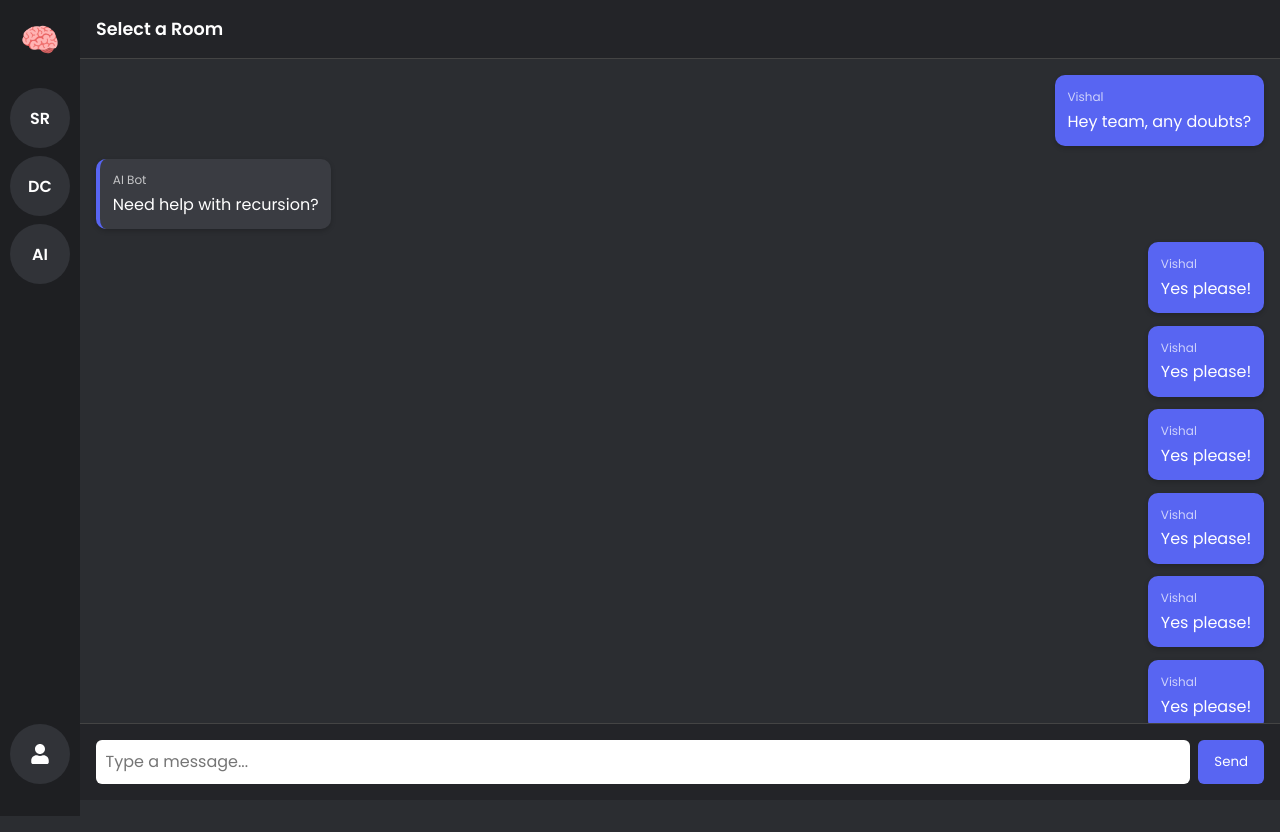
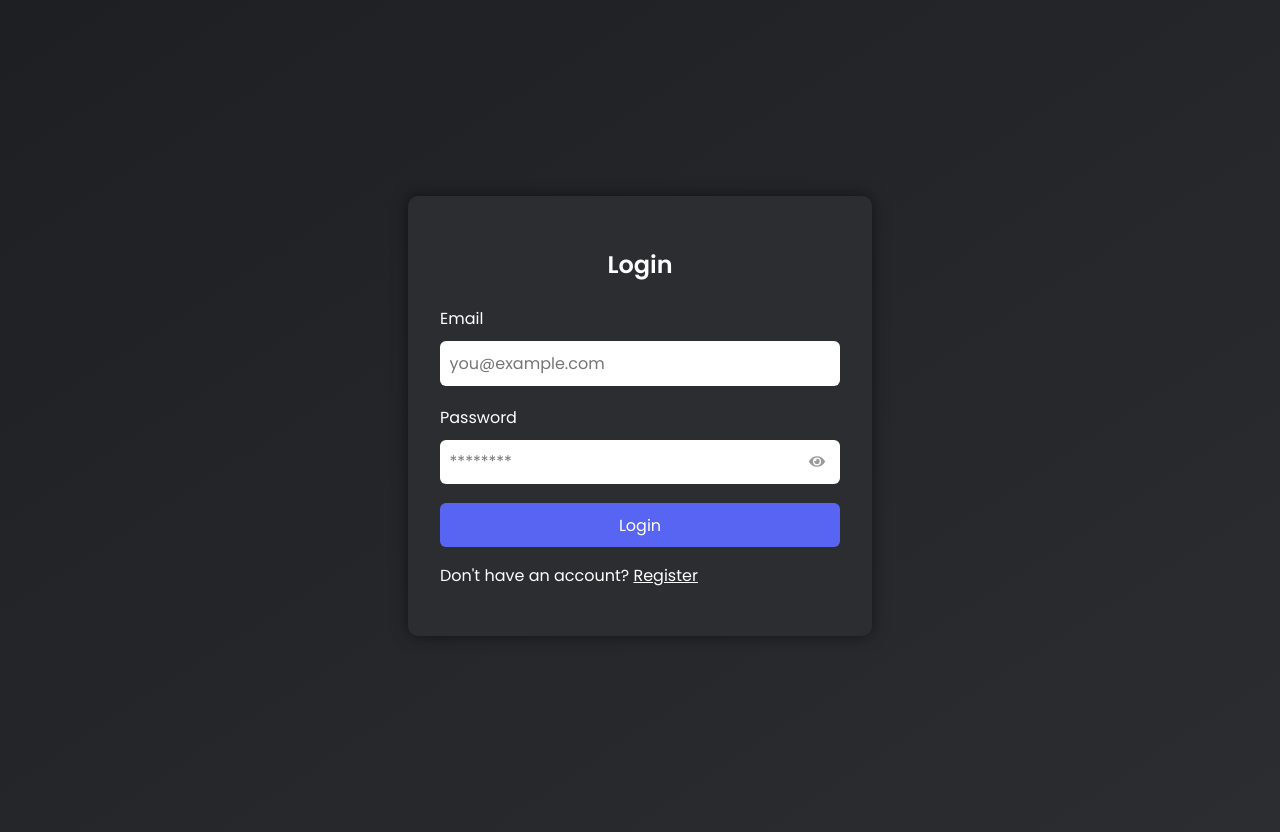
Before and after one commit to sherlockvj/roommateAi, a React (Create React App) app in the folder client/: page /login in a window 1280 px wide. Before the commit the page ends 800 px from the top, so only its background shows below. Built offline with nearby package versions, Linux system fonts and the light colour scheme.

Commit message:
[CLIENT] Added Login | Register | OTP verification Pages

```diff
--- a/client/package.json
+++ b/client/package.json
@@ -10,6 +10,7 @@
     "react": "^19.1.0",
     "react-dom": "^19.1.0",
     "react-icons": "^5.5.0",
+    "react-router-dom": "^7.6.3",
     "react-scripts": "5.0.1",
     "web-vitals": "^2.1.4"
   },
--- a/client/src/App.js
+++ b/client/src/App.js
@@ -1,14 +1,27 @@
 import React, { useState } from "react";
+import { BrowserRouter as Router, Routes, Route } from "react-router-dom";
 import { Sidebar } from "./components/Sidebar.js";
 import ChatWindow from "./components/ChatWindow.js";
+import LoginPage from "./pages/LoginPage.js";
+import RegisterPage from "./pages/RegisterPage.js";
+import VerifyOtpPage from "./pages/VerifyOtp.js";
 import "./index.css";
-
-
 
 function App() {
     const [activeRoom, setActiveRoom] = useState(null);
 
     return (
+        <Router>
+            <Routes>
+                {/* Auth Pages */}
+                <Route path="/login" element={<LoginPage />} />
+                <Route path="/register" element={<RegisterPage />} />
+                <Route path="/verify-otp" element={<VerifyOtpPage />} />
+
+                {/* Main App Layout */}
+                <Route
+                    path="/"
+                    element={
                         <div className="app-layout">
                             <Sidebar
                                 activeRoomId={activeRoom?.id}
@@ -21,6 +34,10 @@ function App() {
                                 <ChatWindow room={activeRoom} />
                             </div>
                         </div>
+                    }
+                />
+            </Routes>
+        </Router>
     );
 }
 
--- /dev/null
+++ b/client/src/components/AuthForm.css
@@ -0,0 +1,64 @@
+.auth-form-container {
+    background: #2b2d31;
+    padding: 2rem;
+    border-radius: 10px;
+    width: 100%;
+    max-width: 400px;
+    color: white;
+    box-shadow: 0 0 15px rgba(0, 0, 0, 0.5);
+}
+
+.auth-form-container h2 {
+    text-align: center;
+    margin-bottom: 1.5rem;
+}
+
+.auth-form-container .form-group {
+    margin-bottom: 1.2rem;
+}
+
+.auth-form-container .form-input-wrapper {
+  margin-top: 10px;
+  position: relative;
+  width: 100%;
+}
+
+
+.auth-form-container input {
+  width: 100%;
+  padding: 0.6rem 2.5rem 0.6rem 0.6rem; /* space for eye icon */
+  border-radius: 6px;
+  border: none;
+  outline: none;
+  font-size: 1rem;
+  box-sizing: border-box; /* important to keep padding within width */
+}
+
+.auth-form-container .eye-icon {
+  position: absolute;
+  right: 15px;
+  top: 55%;
+  transform: translateY(-50%);
+  cursor: pointer;
+  color: #999;
+  font-size: 1rem;
+}
+
+.auth-form-container button {
+    width: 100%;
+    padding: 0.6rem;
+    background-color: #5865f2;
+    color: white;
+    border: none;
+    border-radius: 6px;
+    font-size: 1rem;
+    cursor: pointer;
+}
+
+.auth-form-container button:hover {
+    background-color: #4752c4;
+}
+
+.auth-form-container a {
+    color: white;
+}
--- /dev/null
+++ b/client/src/components/AuthForm.js
@@ -0,0 +1,46 @@
+import React, { useState } from "react";
+import "./AuthForm.css";
+import { FaEye, FaEyeSlash } from "react-icons/fa";
+
+const AuthForm = ({ title, fields, onSubmit, footer }) => {
+  const [formData, setFormData] = useState({});
+  const [showPassword, setShowPassword] = useState({});
+
+  const handleChange = (e, name) => {
+    setFormData({ ...formData, [name]: e.target.value });
+  };
+
+  const toggleVisibility = (name) => {
+    setShowPassword((prev) => ({ ...prev, [name]: !prev[name] }));
+  };
+
+  return (
+    <div className="auth-form-container">
+      <h2>{title}</h2>
+      <form onSubmit={(e) => { e.preventDefault(); onSubmit(formData); }}>
+        {fields.map((field) => (
+          <div className="form-group" key={field.name}>
+            <label>{field.label}</label>
+            <div className="form-input-wrapper">
+              <input
+                type={field.type === "password" && showPassword[field.name] ? "text" : field.type}
+                placeholder={field.placeholder}
+                value={formData[field.name] || ""}
+                onChange={(e) => handleChange(e, field.name)}
+              />
+              {field.type === "password" && (
+                <span className="eye-icon" onClick={() => toggleVisibility(field.name)}>
+                  {showPassword[field.name] ? <FaEyeSlash /> : <FaEye />}
+                </span>
+              )}
+            </div>
+          </div>
+        ))}
+        <button type="submit">{title}</button>
+      </form>
+      {footer}
+    </div>
+  );
+};
+
+export default AuthForm;
--- a/client/src/components/ChatWindow.css
+++ b/client/src/components/ChatWindow.css
@@ -30,7 +30,7 @@
 }
 
 .chat-messages::-webkit-scrollbar-track {
-  background: #1e1f22; /* track */
+  background: #1e1f22;
 }
 
 .chat-messages::-webkit-scrollbar-thumb {
--- a/client/src/index.css
+++ b/client/src/index.css
@@ -9,3 +9,12 @@ body {
   background-color: #2b2d31;
   color: #fff;
 }
+
+.auth-page {
+  height: 100vh;
+  display: flex;
+  justify-content: center;
+  align-items: center;
+  background: linear-gradient(to bottom right, #1e1f22, #2b2d31);
+  padding: 1rem;
+}
--- /dev/null
+++ b/client/src/pages/LoginPage.js
@@ -0,0 +1,25 @@
+import React from "react";
+import AuthForm from "../components/AuthForm";
+import { Link } from "react-router-dom";
+
+const LoginPage = () => {
+  const handleSubmit = (data) => {
+    console.log("Login data:", data);
+  };
+
+  return (
+    <div className="auth-page">
+      <AuthForm
+        title="Login"
+        onSubmit={handleSubmit}
+        fields={[
+          { name: "email", label: "Email", type: "email", placeholder: "you@example.com" },
+          { name: "password", label: "Password", type: "password", placeholder: "********" },
+        ]}
+        footer={<p>Don't have an account? <Link to="/register">Register</Link></p>}
+      />
+    </div>
+  );
+};
+
+export default LoginPage;
--- /dev/null
+++ b/client/src/pages/RegisterPage.js
@@ -0,0 +1,29 @@
+import React from "react";
+import AuthForm from "../components/AuthForm";
+import { Link, useNavigate } from "react-router-dom";
+
+const RegisterPage = () => {
+    const navigate = useNavigate();
+
+    const handleSubmit = (data) => {
+        console.log("Register data:", data);
+        navigate("/verify-otp", { state: { email: data.email } });
+    };
+
+    return (
+        <div className="auth-page">
+            <AuthForm
+                title="Register"
+                onSubmit={handleSubmit}
+                fields={[
+                    { name: "name", label: "Name", type: "text", placeholder: "John Doe" },
+                    { name: "email", label: "Email", type: "email", placeholder: "you@example.com" },
+                    { name: "password", label: "Password", type: "password", placeholder: "********" },
+                ]}
+                footer={<p>Already have an account? <Link to="/login">Login</Link></p>}
+            />
+        </div>
+    );
+};
+
+export default RegisterPage;
--- /dev/null
+++ b/client/src/pages/VerifyOtp.js
@@ -0,0 +1,40 @@
+import React, { useState, useEffect } from "react";
+import { useLocation } from "react-router-dom";
+import AuthForm from "../components/AuthForm";
+
+const VerifyOtpPage = () => {
+  const location = useLocation();
+  const [email, setEmail] = useState("");
+
+  useEffect(() => {
+    if (location?.state?.email) {
+      setEmail(location.state.email);
+    }
+  }, [location]);
+
+  const handleSubmit = (data) => {
+    const payload = {
+      email: email || data.email,
+      otp: data.otp,
+    };
+    console.log("Verifying OTP:", payload);
+    // Call your verify API here
+  };
+
+  return (
+    <div className="auth-page">
+      <AuthForm
+        title="Verify OTP"
+        onSubmit={handleSubmit}
+        fields={[
+          ...(!email
+            ? [{ name: "email", label: "Email", type: "email", placeholder: "you@example.com" }]
+            : []),
+          { name: "otp", label: "Enter OTP", type: "text", placeholder: "123456" },
+        ]}
+      />
+    </div>
+  );
+};
+
+export default VerifyOtpPage;
```
Also changed, not shown: 1 other file (tests, documents, lock files or other folders). Lines whose indentation alone changed are shown as unchanged.
